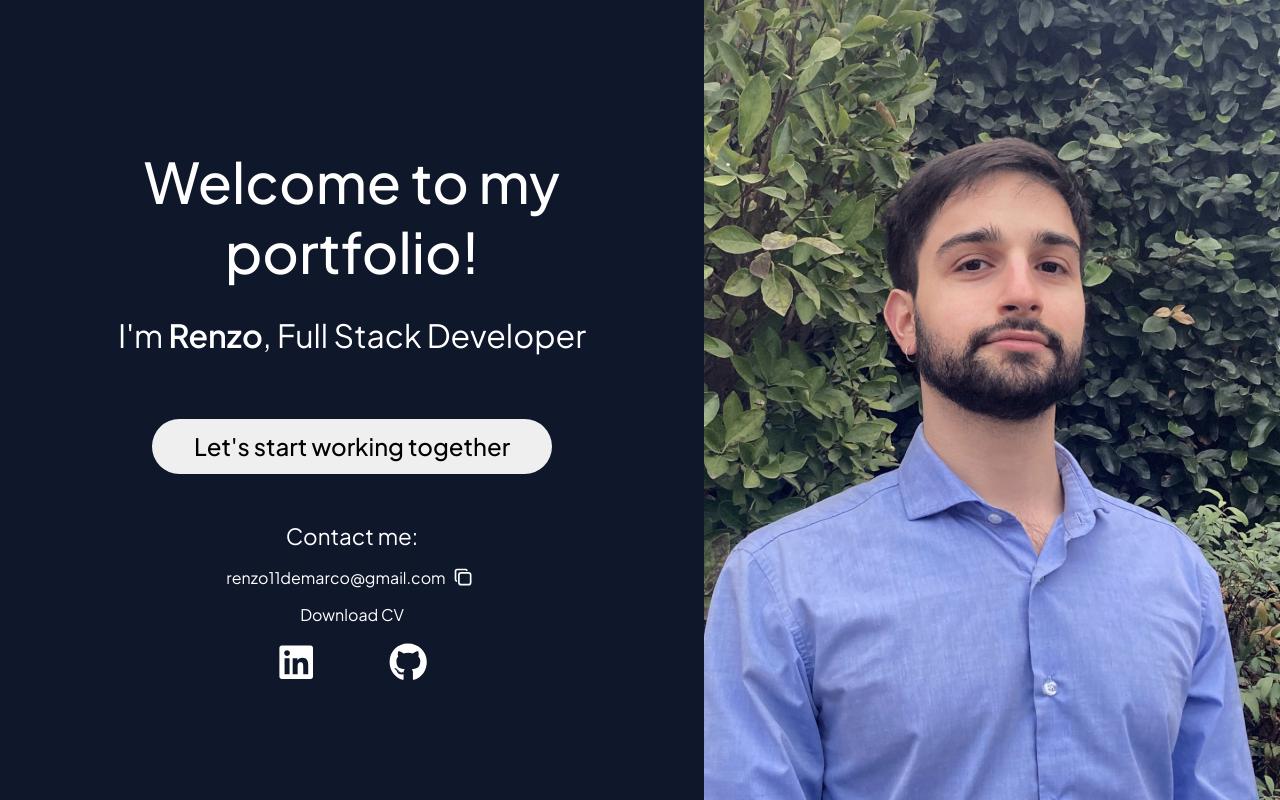
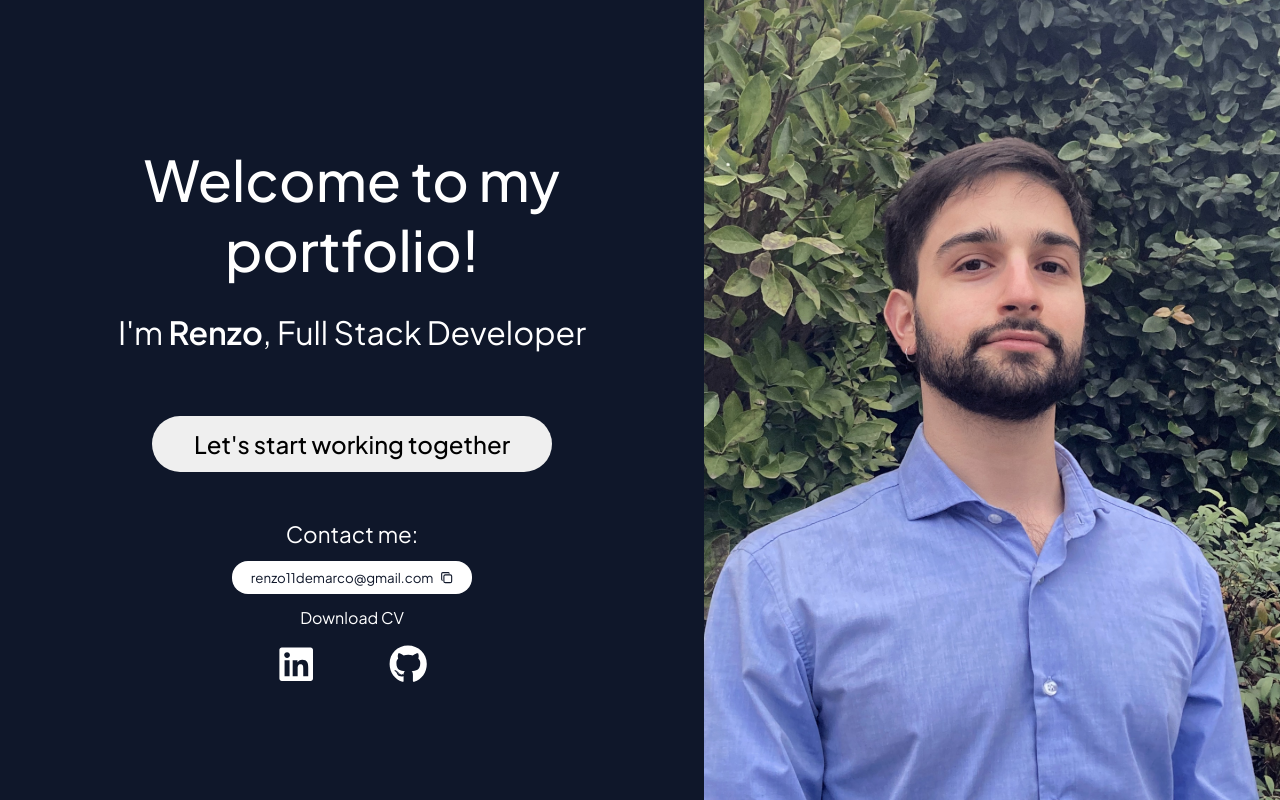
Before and after one commit to renzodemarco/portfolio, a React (Vite) app: page / in a window 1280 px wide. Built offline with nearby package versions, Linux system fonts and the light colour scheme.

Commit message:
add copy-mail button

```diff
--- a/src/components/HomeContact/HomeContact.css
+++ b/src/components/HomeContact/HomeContact.css
@@ -8,30 +8,33 @@
 .home-contact-list {
   display: flex;
   flex-direction: column;
-  gap: .8rem;
+  gap: 0.8rem;
 }
 
 .home-contact h3 {
   font-size: 1.4rem;
-  margin-bottom: .8rem;
+  margin-bottom: 0.8rem;
 }
 
 .home-contact-mail {
-  display: flex;
-  flex-direction: row;
-  justify-content: space-between;
-  align-items: center;
-  gap: .2rem;
+  gap: 0.2rem;
+  padding: .3rem 1rem;
+  background-color: #fff;
+  border-radius: 1rem;
+}
+
+.home-contact-mail p {
+  color: #0f172a;
 }
 
 .copy-button {
   background-color: transparent;
-  width: 1.8rem;
-  height: 1.8rem;
+  display: flex;
+  flex-direction: row;
+  align-items: center;
+  gap: .4rem;
   border: none;
-  display: grid;
-  place-items: center;
-  padding: .2rem;
+  padding: 0.2rem;
 }
 
 .copy-button:hover {
@@ -39,7 +42,7 @@
 }
 
 .copy-icon {
-  color: #fff;
+  color: #0f172a;
   height: 90%;
   width: 90%;
 }
@@ -49,5 +52,5 @@
   flex-direction: row;
   justify-content: center;
   align-items: center;
-  gap: 4rem
+  gap: 4rem;
 }
--- a/src/components/HomeContact/HomeContact.jsx
+++ b/src/components/HomeContact/HomeContact.jsx
@@ -10,15 +10,15 @@ const HomeContact = () => {
       <h3>Contact me:</h3>
       <div className='home-contact-list'>
         <div className='home-contact-mail'>
-          <p>renzo11demarco@gmail.com</p>
           <button className='copy-button' onClick={() => alert('email copied')}>
+            <p>renzo11demarco@gmail.com</p>
             <CopyToClipboard text='renzo11demarco@gmail.com'>
               <TbCopy className='copy-icon' />
             </CopyToClipboard>
           </button>
         </div>
         <div className='home-contact-cv'>
-        <p>Download CV</p>
+          <p>Download CV</p>
         </div>
         <div className='home-contact-social'>
           <ButtonLink name='linkedin' link='https://linkedin.com/in/renzo-demarco' />
```
